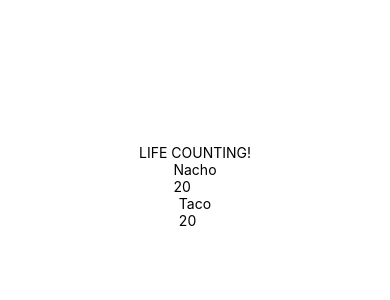
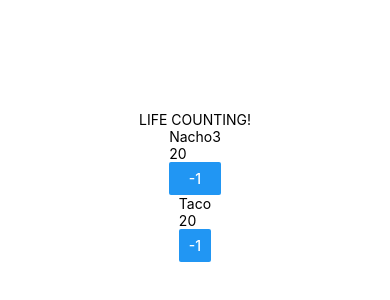
Before and after one commit to mcgrue/magicthing-native, a React Native app: screen / in a window 390 px wide. Shown: the part 236-536 px from the top of the page. Built offline with nearby package versions, Linux system fonts and the light colour scheme.

Commit message:
A players life total can change

```diff
--- a/app/components/PlayerBox.js
+++ b/app/components/PlayerBox.js
@@ -1,22 +1,31 @@
 import React from "react";
 import PropTypes from "prop-types";
 
-import { Text, View } from "react-native";
+import { Text, View, Button } from "react-native";
 
 import PlayerName from "./PlayerName";
 import LifeTotal from "./LifeTotal";
 
-const PlayerBox = props => {
-  return (
-    <View>
-      <PlayerName name={props.player.name} />
-      <LifeTotal life={props.player.life} />
-    </View>
-  );
-};
+class PlayerBox extends React.Component {
+  render() {
+    const self = this;
+    const handleChange = evt => {
+      self.props.updateLifeTotal(self.props.index, -1);
+    };
+
+    return (
+      <View>
+        <PlayerName name={this.props.player.name} />
+        <LifeTotal life={this.props.player.life} />
+        <Button title="-1" onPress={handleChange} />
+      </View>
+    );
+  }
+}
 
 PlayerBox.propTypes = {
-  player: PropTypes.object.isRequired
+  player: PropTypes.object.isRequired,
+  index: PropTypes.string.isRequired
 };
 
 export default PlayerBox;
--- a/app/components/home.js
+++ b/app/components/home.js
@@ -17,7 +17,7 @@ class Home extends Component {
         this.state = {
             players: {
                 "player-1": {
-                    name: "Nacho",
+                    name: "Nacho3",
                     life: 20
                 },
                 "player-2": {
@@ -33,6 +33,14 @@ class Home extends Component {
     componentDidMount() {
         this.props.getData(); //call our action
     }
+
+    updateLifeTotal = (playerKey, lifeDelta) => {
+        const players = { ...this.state.players };
+
+        players[playerKey].life += lifeDelta;
+
+        this.setState({ players });
+    };
 
     render() {
         const loadingIndicator = (
@@ -54,7 +62,12 @@ class Home extends Component {
                 <Text>LIFE COUNTING!</Text>
 
                 {Object.keys(this.state.players).map(key => (
-                    <PlayerBox key={key} player={this.state.players[key]} />
+                    <PlayerBox
+                        key={key}
+                        index={key}
+                        player={this.state.players[key]}
+                        updateLifeTotal={this.updateLifeTotal}
+                    />
                 ))}
             </View>
         );
```
